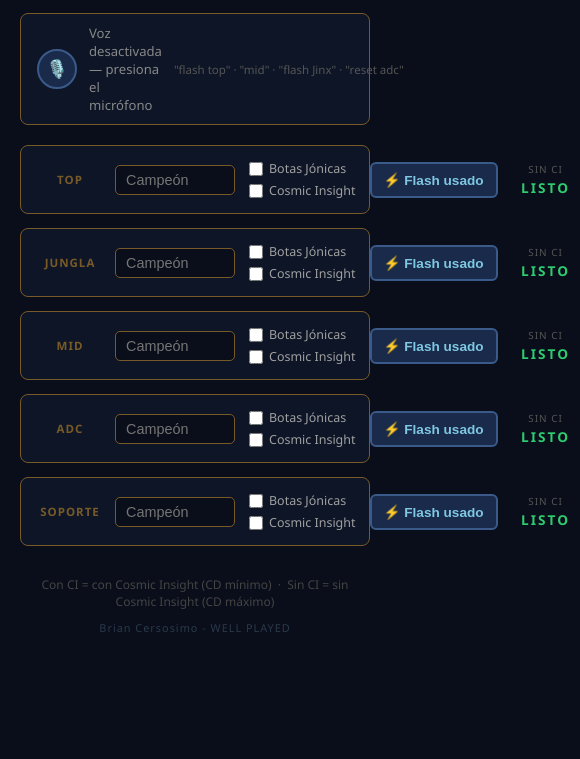
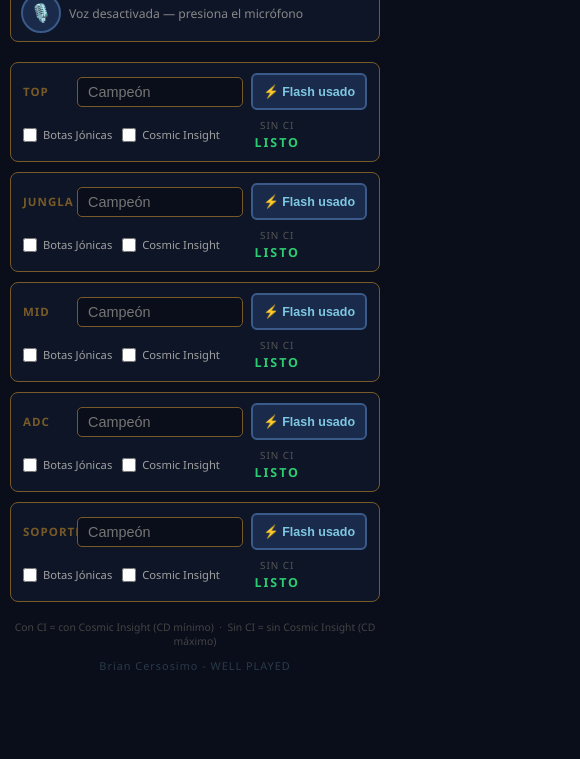
Before and after one commit to cersosimo7/lol-flash-tracker-v1, a plain HTML site: page index.html in a window 390 px wide. Shown: the part 85-844 px from the top of the page, 580 px wide, since content can reach past the window. Drawn offline with Linux system fonts and the light colour scheme.

Commit message:
mobile version

```diff
--- a/index.html
+++ b/index.html
@@ -230,6 +230,77 @@
       font-size: 0.75rem;
       color: #444;
       text-align: center;
+    }
+
+    /* ── Mobile ─────────────────────────────────────────────────── */
+    @media (max-width: 620px) {
+      body { padding: 16px 10px; }
+
+      h1 { font-size: 1.3rem; letter-spacing: 2px; margin-bottom: 12px; }
+
+      .voice-hint { display: none; }
+
+      .voice-bar { gap: 8px; padding: 8px 10px; }
+      .voice-status { font-size: 0.76rem; }
+
+      .board { gap: 10px; }
+
+      .card {
+        display: grid;
+        grid-template-columns: 46px 1fr auto auto;
+        grid-template-rows: auto auto;
+        column-gap: 8px;
+        row-gap: 8px;
+        padding: 10px 12px;
+        align-items: center;
+      }
+
+      .slot-number {
+        grid-area: 1 / 1 / 2 / 2;
+        width: auto;
+        text-align: left;
+        align-self: center;
+      }
+
+      .name-input {
+        grid-area: 1 / 2 / 2 / 3;
+        width: 100%;
+        min-width: 0;
+      }
+
+      .flash-btn {
+        grid-area: 1 / 3 / 2 / 5;
+        padding: 9px 10px;
+        font-size: 0.78rem;
+      }
+
+      .checkboxes {
+        grid-area: 2 / 1 / 3 / 3;
+        flex-direction: row;
+        gap: 10px;
+      }
+
+      .boots-label { font-size: 0.7rem; }
+
+      .clocks {
+        grid-area: 2 / 3 / 3 / 4;
+        margin-left: 0;
+        gap: 6px;
+      }
+
+      .clock-box { min-width: 52px; }
+      .clock-time { font-size: 1.1rem; }
+      .clock-time.done-min { font-size: 0.72rem; }
+      .clock-time.up       { font-size: 0.78rem; }
+
+      .reset-btn {
+        grid-area: 2 / 4 / 3 / 5;
+        align-self: center;
+        font-size: 0.68rem;
+        padding: 5px 7px;
+      }
+
+      .footer { margin-top: 18px; font-size: 0.65rem; }
     }
   </style>
 </head>
```
